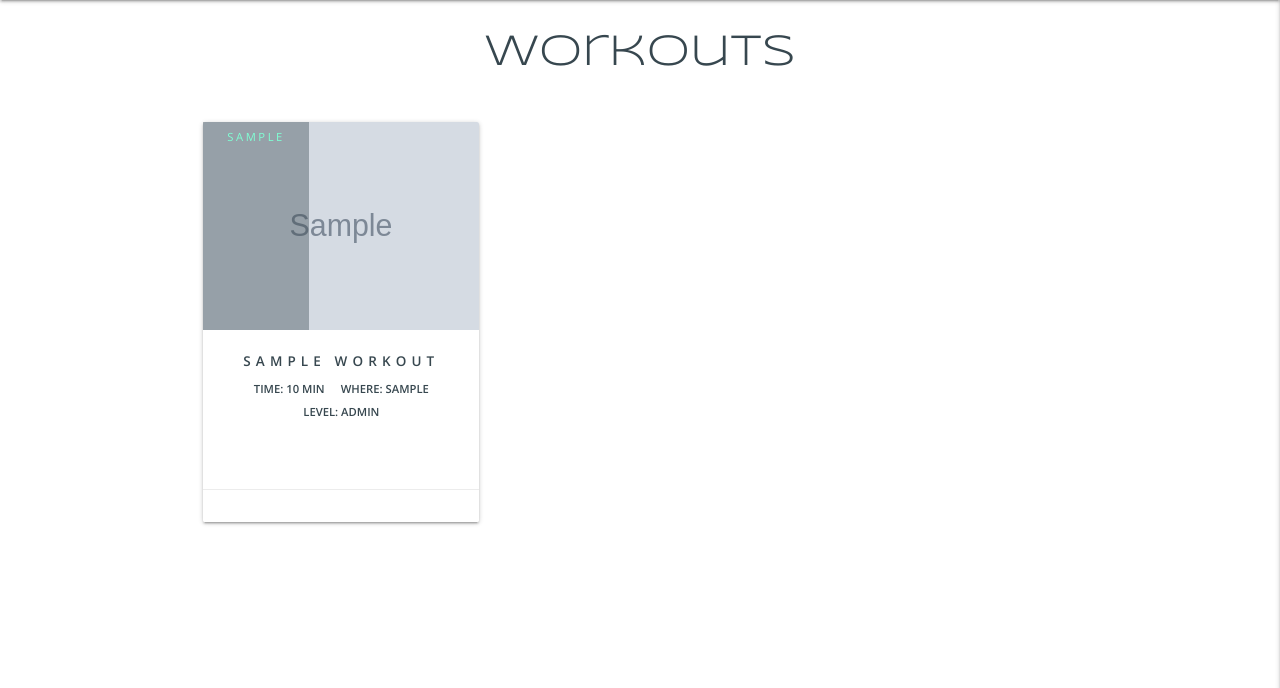
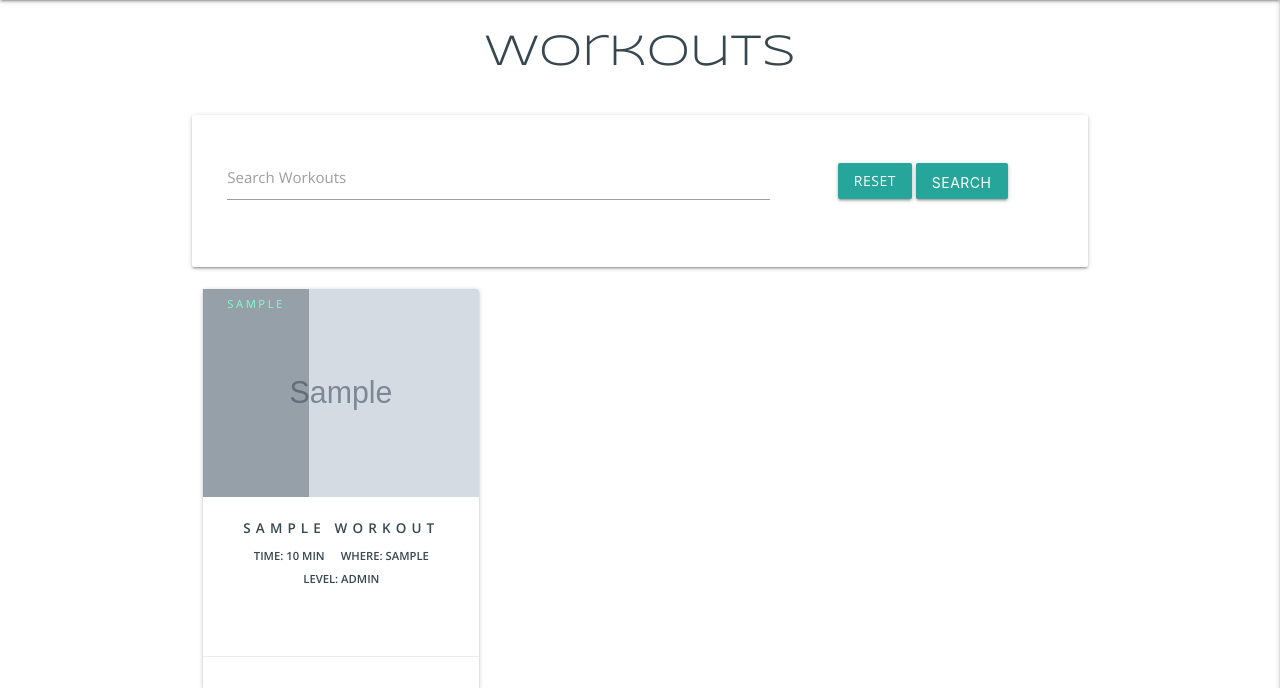
Before and after one commit to JanelleG51/Your-Day-Your-Way, a Flask app: page /workouts in a window 1280 px wide. Shown: the part 64-752 px from the top of the page. Run offline with Flask 2, Linux system fonts and the light colour scheme; grey boxes marked "Sample" are stand-in pictures; a database or web service that is not in the repository returns one stand-in record (values such as "Sample title"); some libraries are stand-ins or nearby versions.

Commit message:
feat: add search functionality to workouts/update search function names in app.py to allow both searches

```diff
--- a/app.py
+++ b/app.py
@@ -38,7 +38,7 @@ def meals():
 
 
 @app.route("/search", methods=["GET", "POST"])
-def search():
+def search_meals():
     query = request.form.get("query")
     meals = list(mongo.db.meals.find({"$text": {"$search": query}}))
     return render_template("meals.html", meals=meals)
@@ -47,6 +47,13 @@ def search():
 @app.route("/workouts")
 def workouts():
     workouts = list(mongo.db.workouts.find())
+    return render_template("workouts.html", workouts=workouts)
+
+
+@app.route("/search", methods=["GET", "POST"])
+def search_workouts():
+    query = request.form.get("query")
+    workouts = list(mongo.db.workouts.find({"$text": {"$search": query}}))
     return render_template("workouts.html", workouts=workouts)
 
 
--- a/templates/workouts.html
+++ b/templates/workouts.html
@@ -8,6 +8,25 @@
     </div>
 </div>
 
+<div class="row card-panel">
+    <form action="{{ url_for('search_workouts') }}" method="POST" class="col s12">
+        <div class="row valign-wrapper center-align">
+            <div class="col s12 m8 input-field">
+                <i class=""></i>
+                <input type="text" name="query" id="query" minlength="3" class="validate" required>
+                <label for="query">Search Workouts</label>
+            </div>
+            <div class="col s12 m4">
+                <a href="{{ url_for('workouts') }}" class="btn">Reset</a>
+                <button class="btn" type="submit">
+                    <i class=""></i> Search
+                </button>
+            </div>
+        </div>
+    </form>
+</div>
+
+{% if workouts|length > 0 %}
 <div class="row">
     {% for workout in workouts %}
     <div class="col s12 m6 xl4">
@@ -34,6 +53,13 @@
     {% endfor %}
 </div>
 
+{% else %}
+<div class="row">
+    <div class="col s12">
+        <h3 class="center-align">No Results Found</h3>
+    </div>
+</div>
+{% endif %}
 
 
 
```
